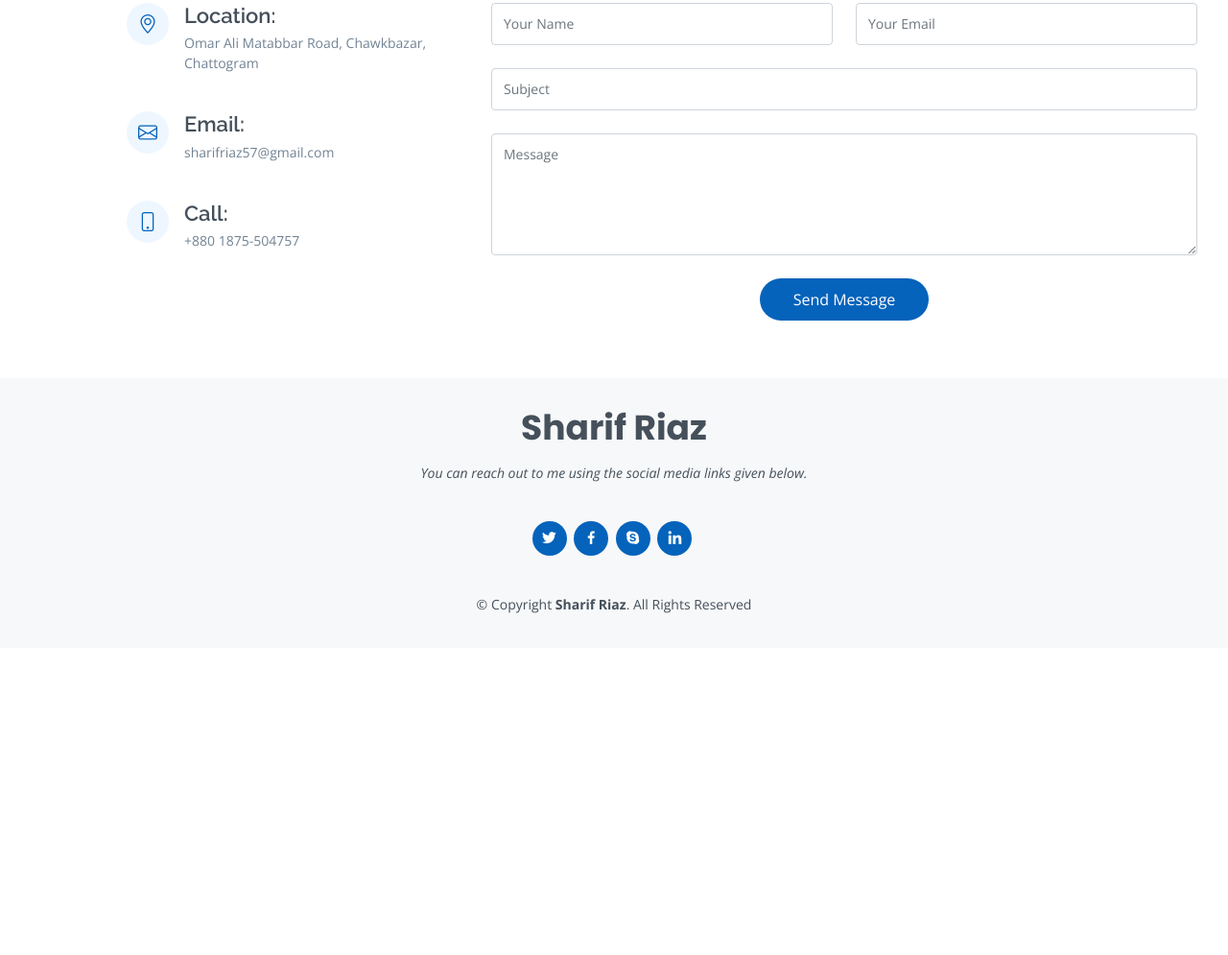
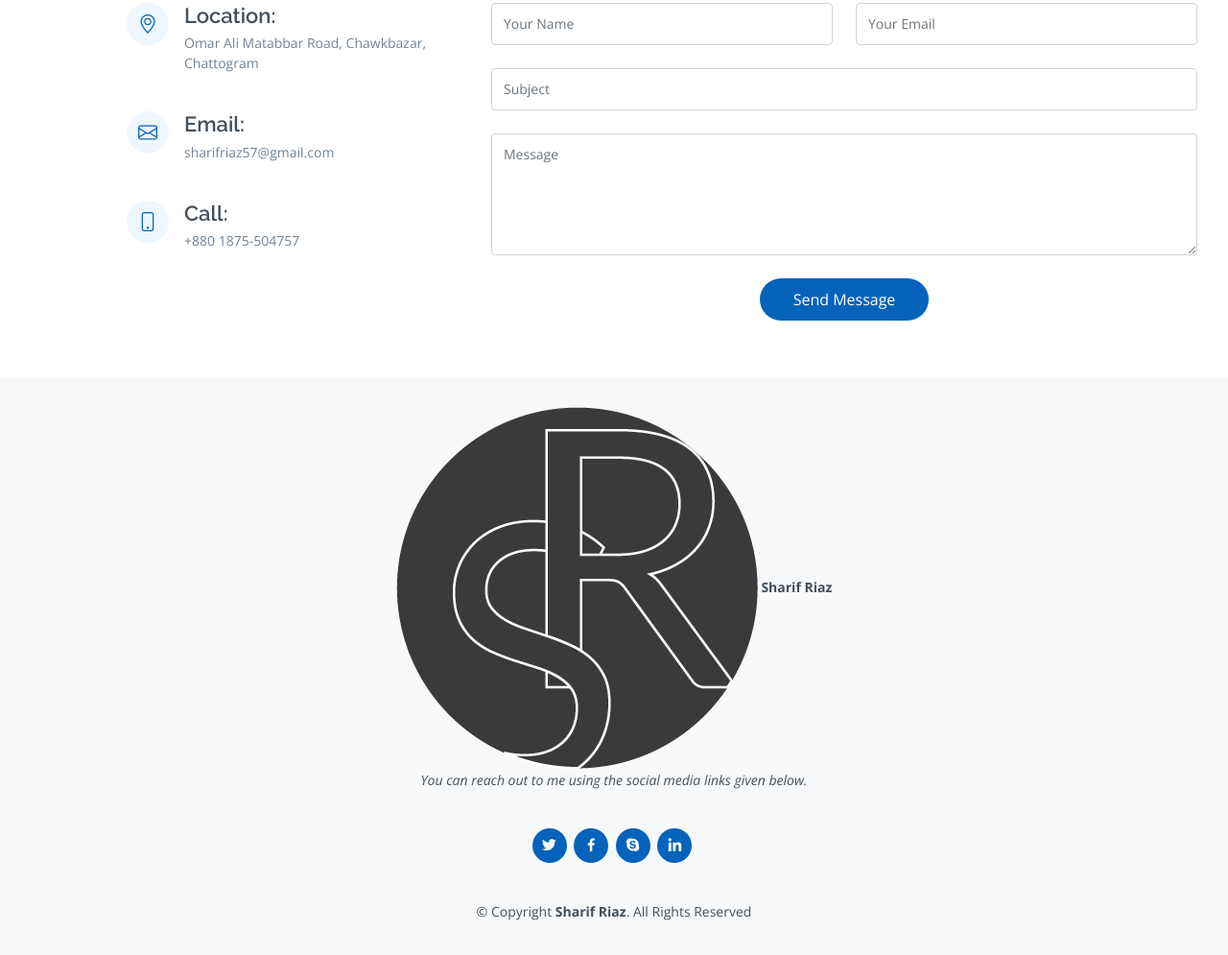
Before and after one commit to riaz57/portfolio_2, a plain HTML site: page index.html in a window 1280 px wide. Shown: the part 5612-6607 px from the top of the page at 96% size. Before the commit the page ends 6287 px from the top, so only its background shows below. Drawn offline with nearby package versions, Linux system fonts and the light colour scheme.

Commit message:
Update index.html

```diff
--- a/index.html
+++ b/index.html
@@ -692,7 +692,10 @@
   <!-- ======= Footer ======= -->
   <footer id="footer">
     <div class="container">
-      <h3>Sharif Riaz</h3>
+      <div class="mx-atuo">
+        <img src="assets/img/logo.png" class="img-fluid" />
+        <strong>Sharif Riaz</strong>
+      </div>
       <p>You can reach out to me using the social media links given below.</p>
       <div class="social-links">
         <a target="_blank" noopener norefferer href="https://twitter.com/SharifRiaz5" class="twitter"><i class="bx bxl-twitter"></i></a>
```
